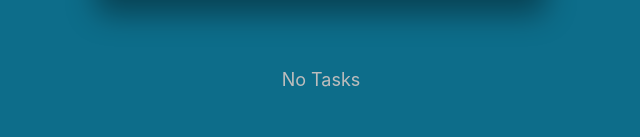
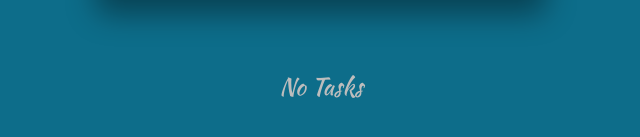
Before and after one commit to Julianb18/task-manager, a React (Create React App) app: page / in a window 1280 px wide. Shown: the part 375-512 px from the top of the page, without its empty margins (319-959 px from the left). Built offline with nearby package versions, Linux system fonts and the light colour scheme.

Commit message:
no tasks text update

```diff
--- a/src/App.css
+++ b/src/App.css
@@ -163,9 +163,10 @@
 }
 
 .no-tasks {
+  font-family: "Kaushan Script", cursive;
   color: rgb(189, 189, 189);
   text-align: center;
-  font-size: 18px;
+  font-size: 24px;
   margin-top: 20px;
 }
 
```
